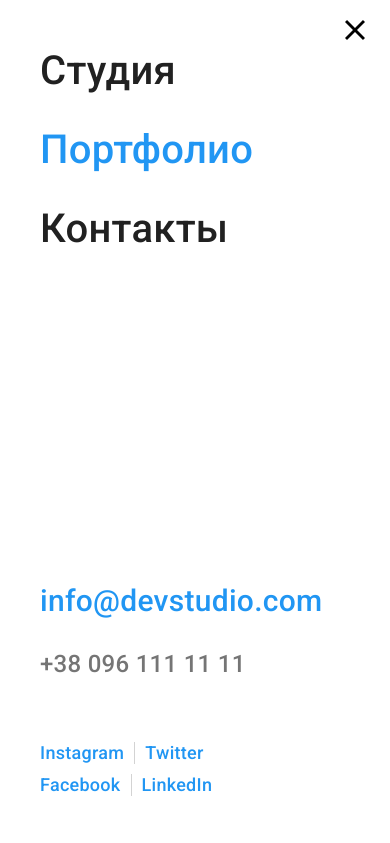
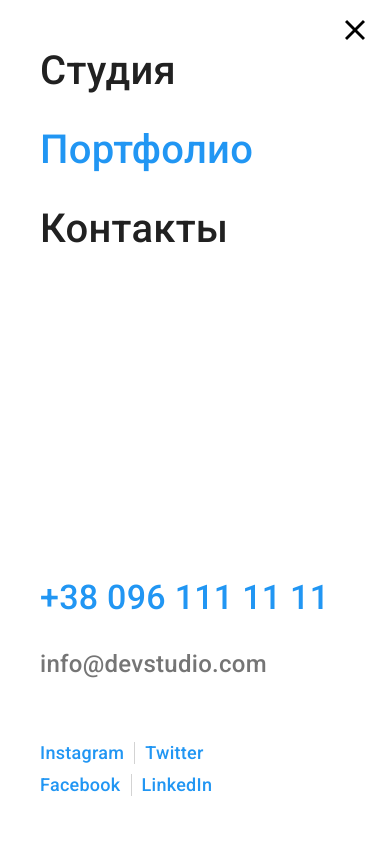
Before and after one commit to Ivan-Samoylenko/goit-markup-hw-08, a plain HTML site: page portfolio.html in a window 390 px wide. Both pictures are taken after a click on the button 355 px from the left and 29 px from the top of the page. Shown: the top 843 px of the page. Drawn offline with nearby package versions, Linux system fonts and the light colour scheme.

Commit message:
Виправляє помилки
Додає відступ 50 пікселів між блоками фільтр та портфоліо для десктопної версії.
Міняє місцями телефон та електронну почту у блоці контактів мобільного меню бургера.
Підлаштовує та вдосконалює зміну розміру шрифта для контакту телефона, у блоці контактів мобільного меню бургера.

```diff
--- a/portfolio.html
+++ b/portfolio.html
@@ -122,15 +122,15 @@
                 <li class="mobile-menu__contacts-item">
                   <a
                     class="link mobile-menu__contacts-link mobile-menu__contacts-link--big"
-                    href="mailto:info@devstudio.com"
+                    href="tel:+380961111111"
                   >
-                    info@devstudio.com
+                    +38 096 111 11 11
                   </a>
                 </li>
 
                 <li class="mobile-menu__contacts-item">
-                  <a class="link mobile-menu__contacts-link" href="tel:+380961111111">
-                    +38 096 111 11 11
+                  <a class="link mobile-menu__contacts-link" href="mailto:info@devstudio.com">
+                    info@devstudio.com
                   </a>
                 </li>
               </ul>
--- a/sass/components/_filter.scss
+++ b/sass/components/_filter.scss
@@ -13,6 +13,9 @@
 
     justify-content: center;
   }
+  @media screen and (min-width: $container-width-desctop) {
+    margin-bottom: 50px;
+  }
 }
 
 .filter__item {
--- a/sass/components/_mobile-menu.scss
+++ b/sass/components/_mobile-menu.scss
@@ -87,14 +87,13 @@
   color: $grey-primary-color;
 
   &--big {
+    font-size: 28px;
+
     color: $accent-color;
-    @media screen and (min-width: 330px) and (max-width: 369px) {
-      font-size: 26px;
+    @media screen and (min-width: 321px) and (max-width: 379px) {
+      font-size: calc(10vw - 4px);
     }
-    @media screen and (min-width: 370px) and (max-width: 406px) {
-      font-size: 30px;
-    }
-    @media screen and (min-width: 407px) {
+    @media screen and (min-width: 380px) {
       font-size: 34px;
     }
   }
```
Also changed, not shown: index.html (+4 -4 lines), css/main.css, css/main.min.css, 2 other files.
